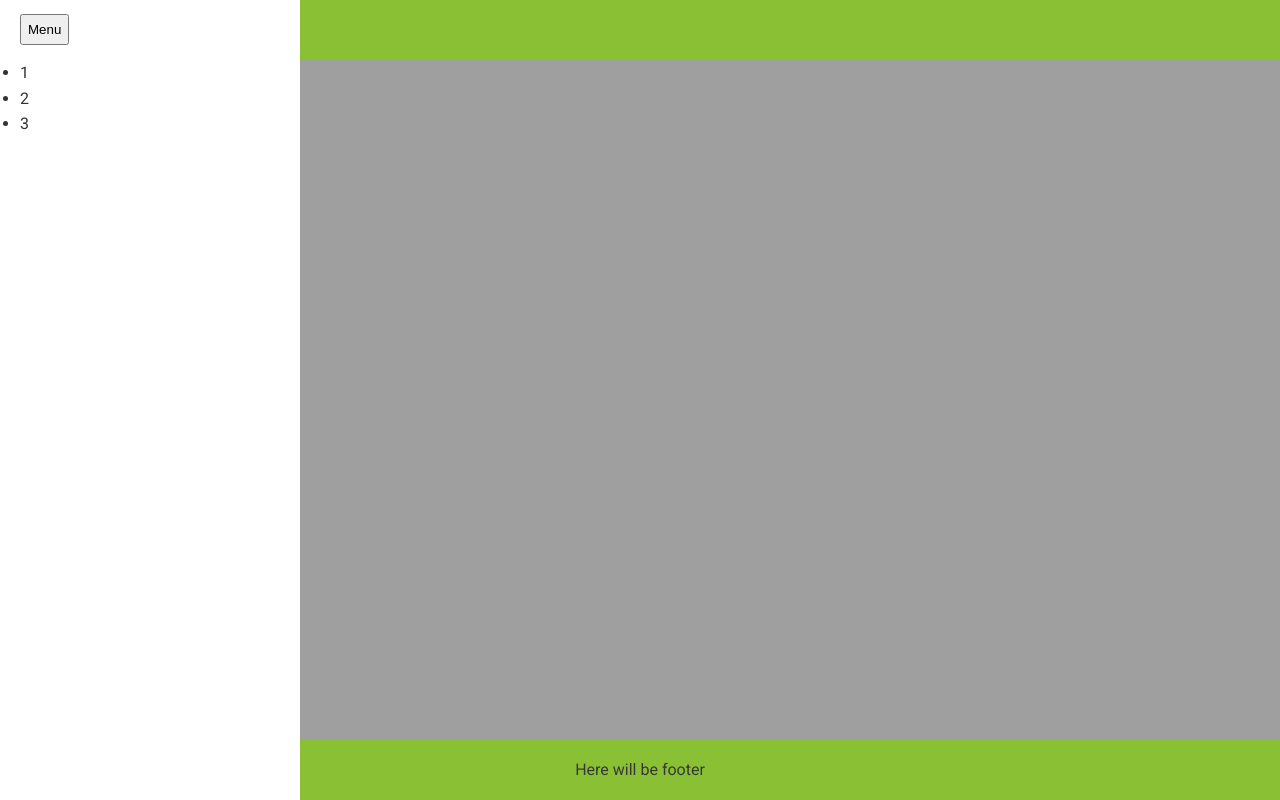
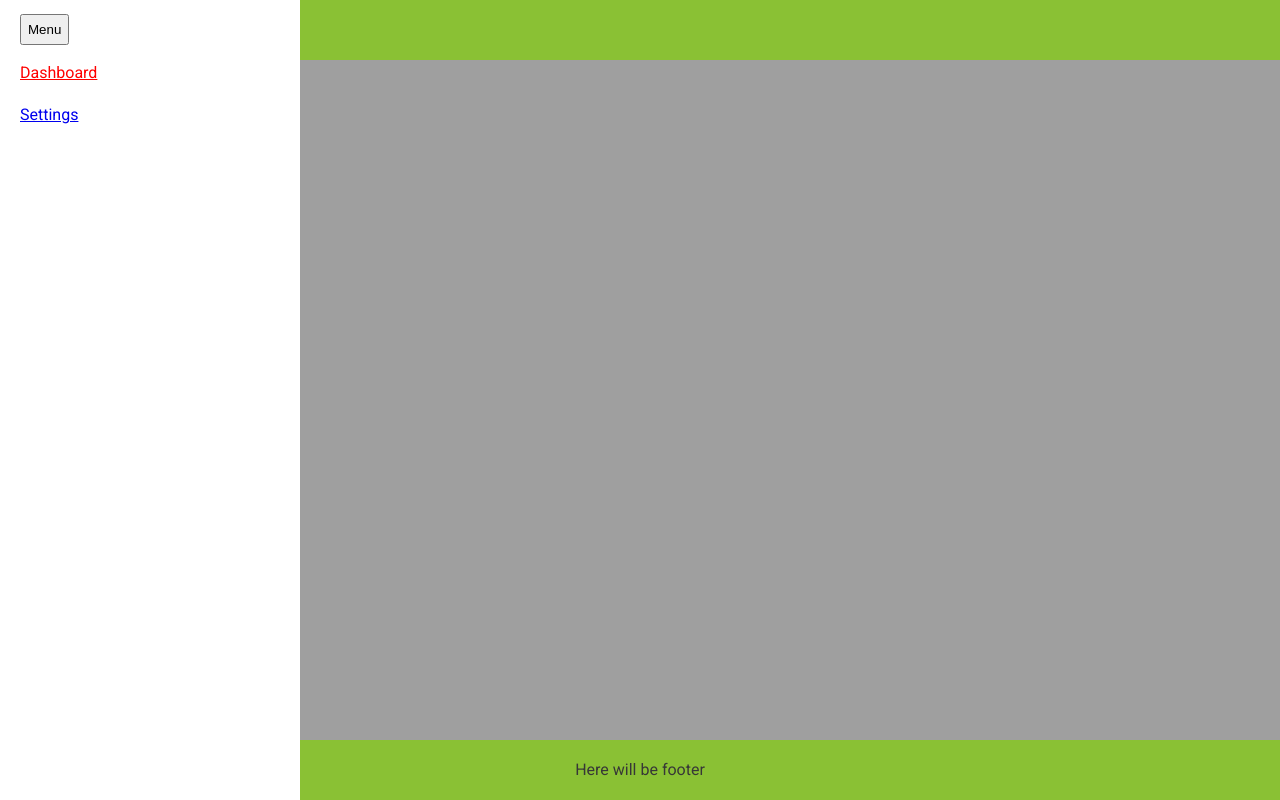
Before and after one commit to nvpt/aptechka, an Angular app: page /dashboard in a window 1280 px wide. Both pictures are taken after a click on the button "Menu". Built offline with nearby package versions, Linux system fonts and the light colour scheme.

Commit message:
adjust primary work of menu content

```diff
--- a/src/app/components/menu-content/menu-content.component.html
+++ b/src/app/components/menu-content/menu-content.component.html
@@ -1,5 +1,11 @@
-<ul>
-	<li>1</li>
-	<li>2</li>
-	<li>3</li>
+<ul class="menu-content">
+	<li *ngFor="let menuItem of constants.menuItems"
+	    class="menu-item">
+		<a href="#"
+		   [routerLinkActive]="'active'"
+		   [routerLinkActiveOptions]="{exact: true}"
+		   [routerLink]="menuItem.path"
+		   class="menu-link"
+		   (click)="goToSection($event, menuItem)">{{menuItem.title}}</a>
+	</li>
 </ul>
--- a/src/app/components/menu-content/menu-content.component.scss
+++ b/src/app/components/menu-content/menu-content.component.scss
@@ -0,0 +1,20 @@
+.menu-content {
+    list-style: none;
+}
+
+.menu-item {
+    padding-left: 0;
+    margin-bottom: 16px;
+}
+
+.menu-link {
+    width: 100%;
+    padding: 10px 0;
+    cursor: pointer;
+    //text-decoration: none;
+    border: none;
+
+    &.active {
+        color: red;
+    }
+}
--- a/src/app/components/menu-content/menu-content.component.ts
+++ b/src/app/components/menu-content/menu-content.component.ts
@@ -1,15 +1,25 @@
-import { Component, OnInit } from '@angular/core';
+import {Component, OnInit} from '@angular/core';
+import {Constants, MenuItemI} from '../../constants';
+import {Router} from '@angular/router';
+import {MenuService} from '../../modules/menu-services/menu.service';
 
 @Component({
-  selector: 'app-menu-content',
-  templateUrl: './menu-content.component.html',
-  styleUrls: ['./menu-content.component.scss']
+    selector: 'app-menu-content',
+    templateUrl: './menu-content.component.html',
+    styleUrls: ['./menu-content.component.scss']
 })
 export class MenuContentComponent implements OnInit {
+    constants = Constants;
 
-  constructor() { }
+    constructor(private router: Router, private menuService: MenuService) {
+    }
 
-  ngOnInit(): void {
-  }
+    ngOnInit(): void {
+    }
 
+    goToSection(event: MouseEvent, menuItem: MenuItemI) {
+        event.preventDefault();
+        this.menuService.close();
+        this.router.navigate(['/', menuItem.path]);
+    }
 }
--- a/src/app/constants.ts
+++ b/src/app/constants.ts
@@ -1,9 +1,9 @@
-export interface menuItem {
+export interface MenuItemI {
     title: string;
     path: string;
     nested?: boolean;
     selected?: boolean;
-    children?: menuItem[];
+    children?: MenuItemI[];
 }
 
 export class Constants {
@@ -20,7 +20,7 @@ export class Constants {
         settings: Constants.SECTION.settings
     });
 
-    public static readonly menuItems: menuItem[] = [
+    public static readonly menuItems: MenuItemI[] = [
         {
             title: 'Dashboard',
             path: Constants.PATH.dashboard,
```
